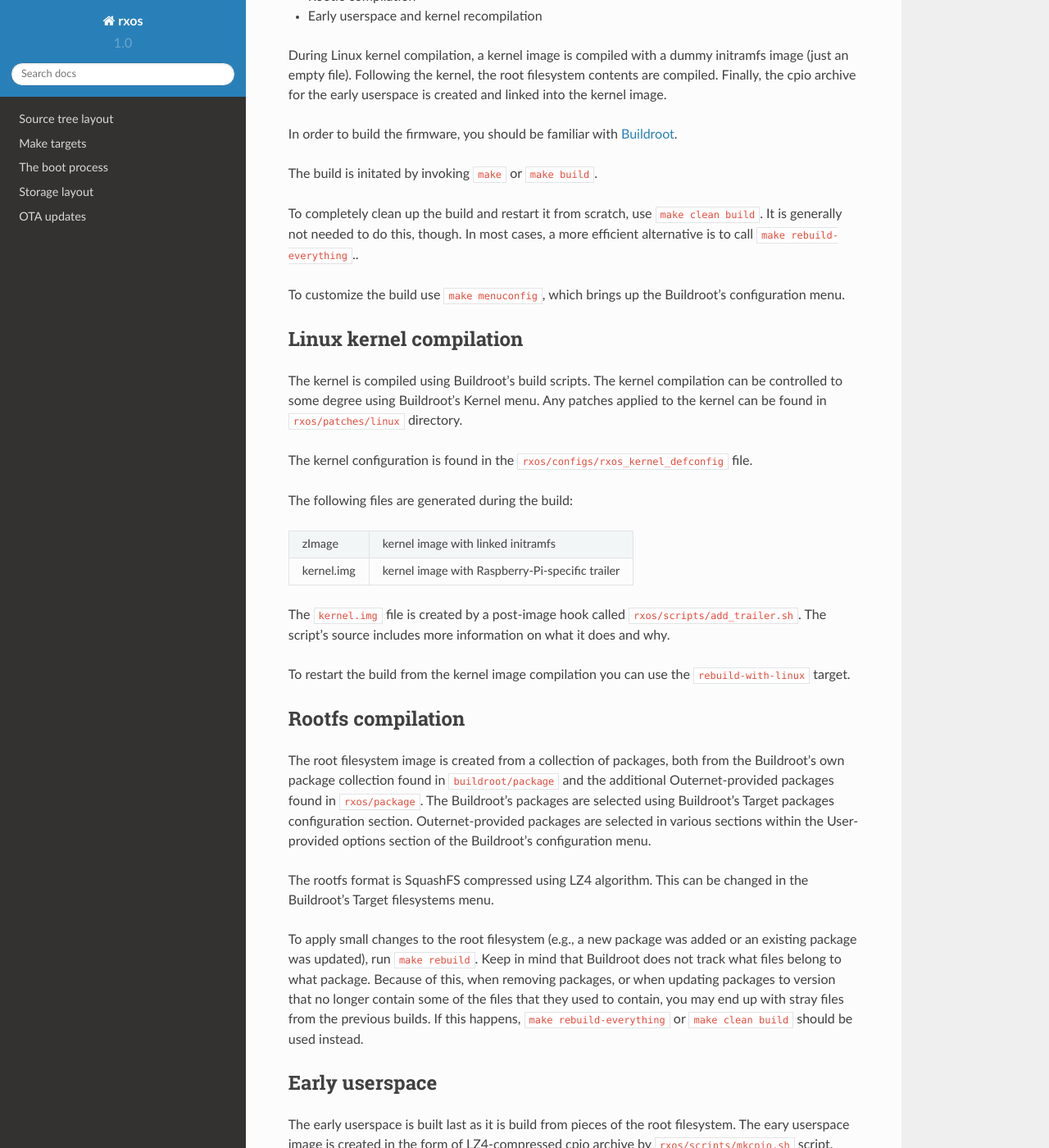
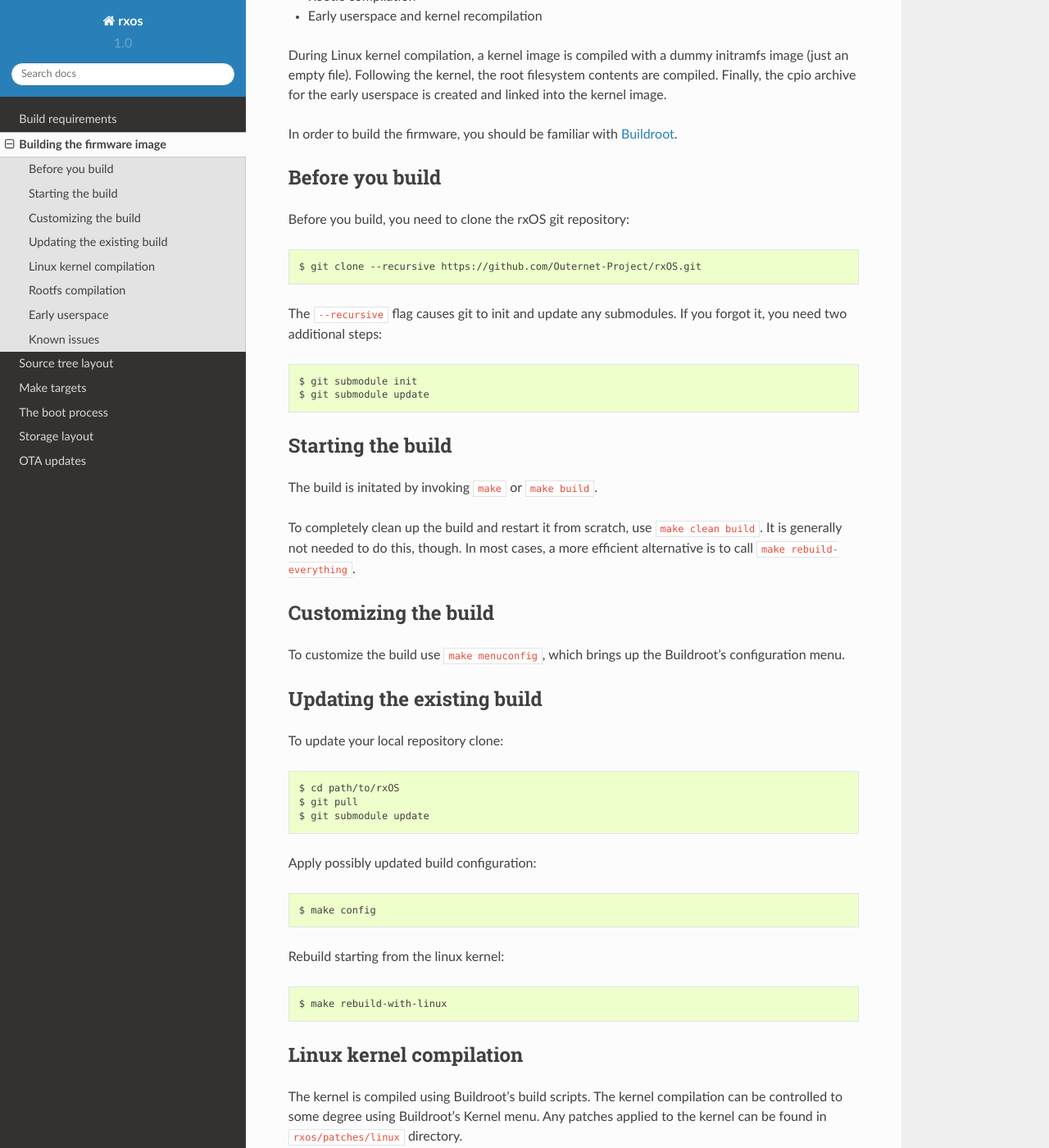
Before and after one commit to amasloub/rxOS, a Sphinx documentation site: the page built from docs/source/build.rst, in a window 1280 px wide and 1400 px high, scrolled down 272 px. Shown: the whole window at 82% size. Built offline with Sphinx 7.4.7 and the Read the Docs theme 2.0.0, drawn with Linux system fonts in a browser that asks for light colours.

Commit message:
Updated build-related documentation and readme
Signed-off-by: Branko Vukelic <branko@outernet.is>

```diff
--- a/docs/source/build.rst
+++ b/docs/source/build.rst
@@ -16,14 +16,50 @@ created and linked into the kernel image.
 In order to build the firmware, you should be familiar with `Buildroot
 <http://www.buildroot.org/docs.html>`_.
 
+Before you build
+----------------
+
+Before you build, you need to clone the rxOS git repository::
+
+    $ git clone --recursive https://github.com/Outernet-Project/rxOS.git
+
+The ``--recursive`` flag causes git to init and update any submodules. If you
+forgot it, you need two additional steps::
+
+    $ git submodule init
+    $ git submodule update
+
+Starting the build
+------------------
+
 The build is initated by invoking ``make`` or ``make build``.
 
 To completely clean up the build and restart it from scratch, use ``make clean
 build``. It is generally not needed to do this, though. In most cases, a more
-efficient alternative is to call ``make rebuild-everything``..
+efficient alternative is to call ``make rebuild-everything``.
+
+Customizing the build
+---------------------
 
 To customize the build use ``make menuconfig``, which brings up the Buildroot's
 configuration menu.
+
+Updating the existing build
+---------------------------
+
+To update your local repository clone::
+
+    $ cd path/to/rxOS
+    $ git pull
+    $ git submodule update
+
+Apply possibly updated build configuration::
+
+    $ make config
+
+Rebuild starting from the linux kernel::
+
+    $ make rebuild-with-linux
 
 Linux kernel compilation
 ------------------------
--- a/docs/source/index.rst
+++ b/docs/source/index.rst
@@ -18,6 +18,8 @@ Documentation
 .. toctree::
     :maxdepth: 1
 
+    requirements
+    build
     source_tree_layout
     make_targets
     boot
--- /dev/null
+++ b/docs/source/requirements.rst
@@ -0,0 +1,25 @@
+Build requirements
+==================
+
+In order to build the rxOS firmware, you will need a Linux (virtual) machine.
+
+For virtual machines, hardware virtualization (Hyper-V, etc) is highly
+recommended, as well as as much RAM as you can spare.
+
+You will need to have the following packages installed:
+
+- Build tools[1]_
+- bc
+- git
+- rsync
+- unzip
+- cpio
+- wget
+- mercurial (hg)
+
+.. [1] The build tools include compilers (e.g., gcc), standard libraries, and
+       build automation tools (make, automake, autoconf, etc). In some Linux
+       distributions, there are packages that bundle these tools together
+       (e.g., 'build-essential' on Ubuntu, or 'base-devel' on Arch Linux). If
+       you are unsure, try googling "build-essential equivalent for <distro
+       name>".
```
Also changed, not shown: README.rst (+70 -0 lines).
